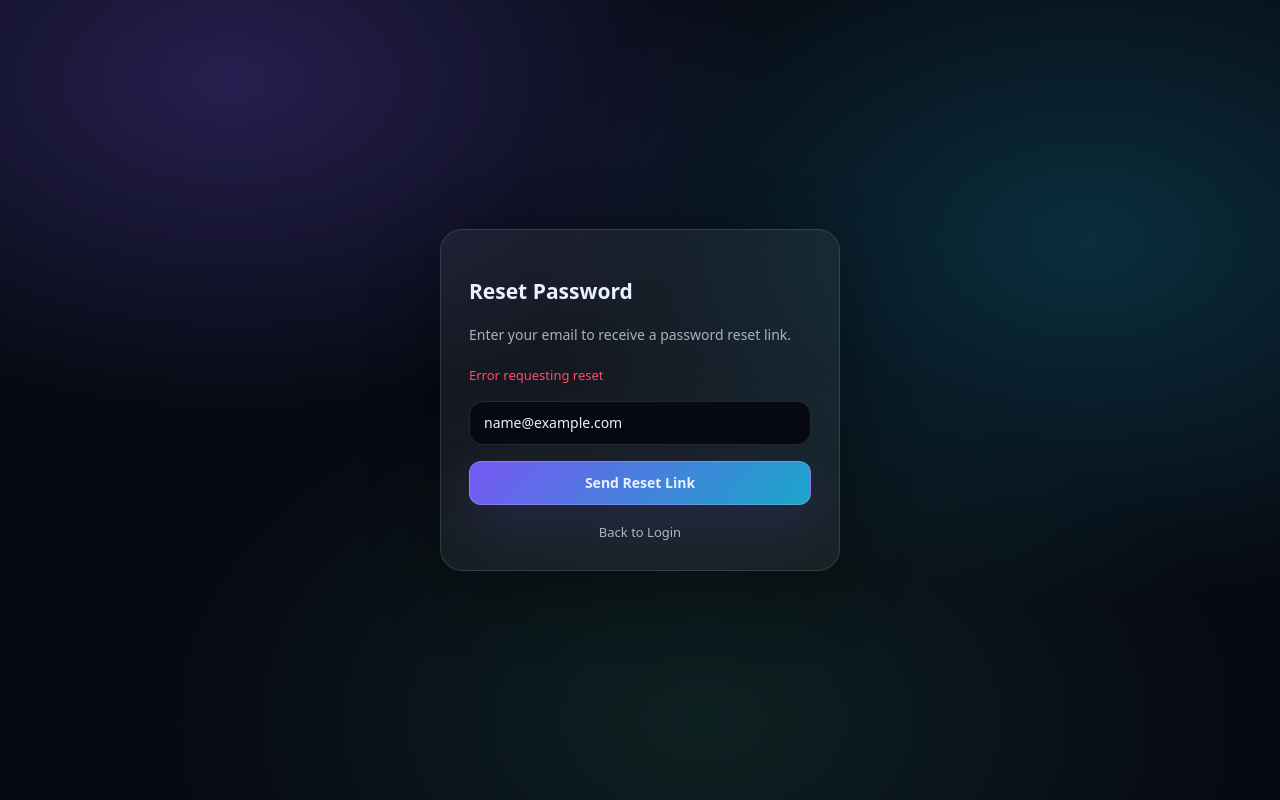
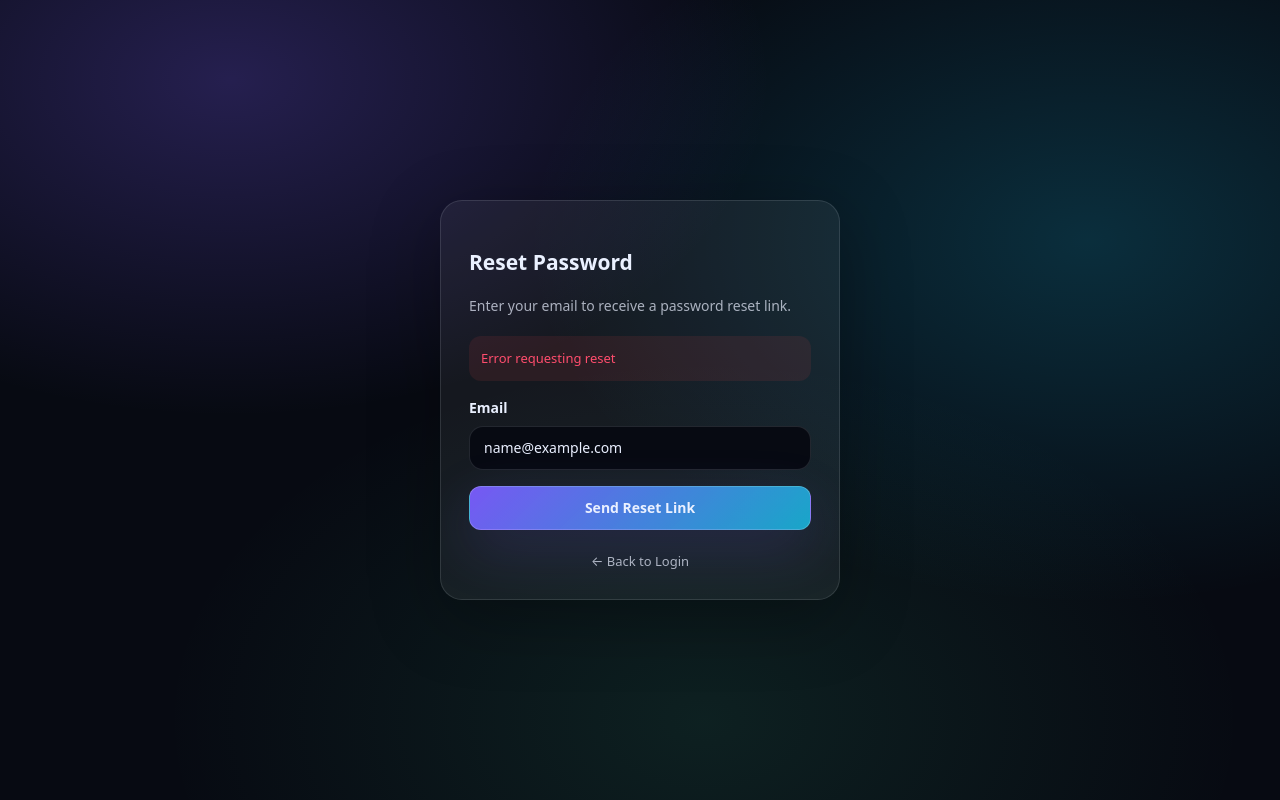
Before and after one commit to Larry-Garcia-dev/ShortVideo, a React (Vite) app in the folder client/client/: page /forgot-password in a window 1280 px wide. Both pictures are taken after typing "name@example.com" into the empty fields and a click on the button "Send Reset Link". Built offline with nearby package versions, Linux system fonts and the light colour scheme; no server answers.

Commit message:
recuperar password

```diff
--- a/client/client/src/pages/ForgotPassword.jsx
+++ b/client/client/src/pages/ForgotPassword.jsx
@@ -2,6 +2,7 @@ import { useState } from 'react';
 import axios from 'axios';
 import { Link } from 'react-router-dom';
 import { translations } from '../utils/translations';
+import { API_URL } from '../config';
 
 function ForgotPassword() {
   const [email, setEmail] = useState('');
@@ -9,6 +10,7 @@ function ForgotPassword() {
   const [error, setError] = useState('');
   const [loading, setLoading] = useState(false);
 
+  // Sistema de traducciones
   const lang = localStorage.getItem('appLanguage') || 'en';
   const t = translations[lang] || translations.en;
   const fp = t.forgotPassword || {};
@@ -20,9 +22,13 @@ function ForgotPassword() {
     setMessage('');
 
     try {
-      const res = await axios.post('http://localhost:5000/api/auth/forgot-password', { email });
+      // Petición al backend usando la URL dinámica de config.js
+      const res = await axios.post(`${API_URL}/auth/forgot-password`, { email });
+
+      // Si el backend responde con éxito
       setMessage(res.data.message);
     } catch (err) {
+      // Manejo de errores (si el correo no existe o falla el servidor)
       setError(err.response?.data?.message || (fp.errorDefault || 'Error requesting reset'));
     } finally {
       setLoading(false);
@@ -37,22 +43,43 @@ function ForgotPassword() {
           {fp.subtitle || 'Enter your email to receive a password reset link.'}
         </p>
 
+        {/* Mensaje de Éxito */}
         {message && (
           <div style={{ background: 'rgba(70, 230, 165, 0.1)', color: 'var(--good)', padding: '12px', borderRadius: '12px', marginBottom: '16px', fontSize: '13px' }}>
-            {message} <br/> {fp.successNote || '(Check server console for link/token)'}
+            {message}
           </div>
         )}
-        {error && <div style={{ color: 'var(--bad)', marginBottom: '16px', fontSize: '13px' }}>{error}</div>}
+
+        {/* Mensaje de Error */}
+        {error && (
+          <div style={{ background: 'rgba(230, 70, 70, 0.1)', color: 'var(--bad)', padding: '12px', borderRadius: '12px', marginBottom: '16px', fontSize: '13px' }}>
+            {error}
+          </div>
+        )}
 
         <form onSubmit={handleSubmit}>
-          <input type="email" className="input" placeholder={fp.emailPlaceholder || 'Enter your email'} style={{ width: '100%', marginBottom: '16px' }} value={email} onChange={e => setEmail(e.target.value)} required />
+          <div style={{ marginBottom: '16px' }}>
+            <label style={{ display: 'block', marginBottom: '8px', fontSize: '14px', fontWeight: 600 }}>Email</label>
+            <input
+              type="email"
+              className="input"
+              placeholder={fp.emailPlaceholder || 'email@example.com'}
+              style={{ width: '100%' }}
+              value={email}
+              onChange={e => setEmail(e.target.value)}
+              required
+            />
+          </div>
+
           <button type="submit" className="btn primary" style={{ width: '100%' }} disabled={loading}>
             {loading ? (fp.sending || 'Sending...') : (fp.sendLink || 'Send Reset Link')}
           </button>
         </form>
 
-        <div style={{ marginTop: '16px', textAlign: 'center' }}>
-          <Link to="/login" className="muted" style={{ fontSize: '13px' }}>{fp.backToLogin || 'Back to Login'}</Link>
+        <div style={{ marginTop: '20px', textAlign: 'center' }}>
+          <Link to="/login" className="muted" style={{ fontSize: '13px', textDecoration: 'none' }}>
+            ← {fp.backToLogin || 'Back to Login'}
+          </Link>
         </div>
       </div>
     </div>
```
